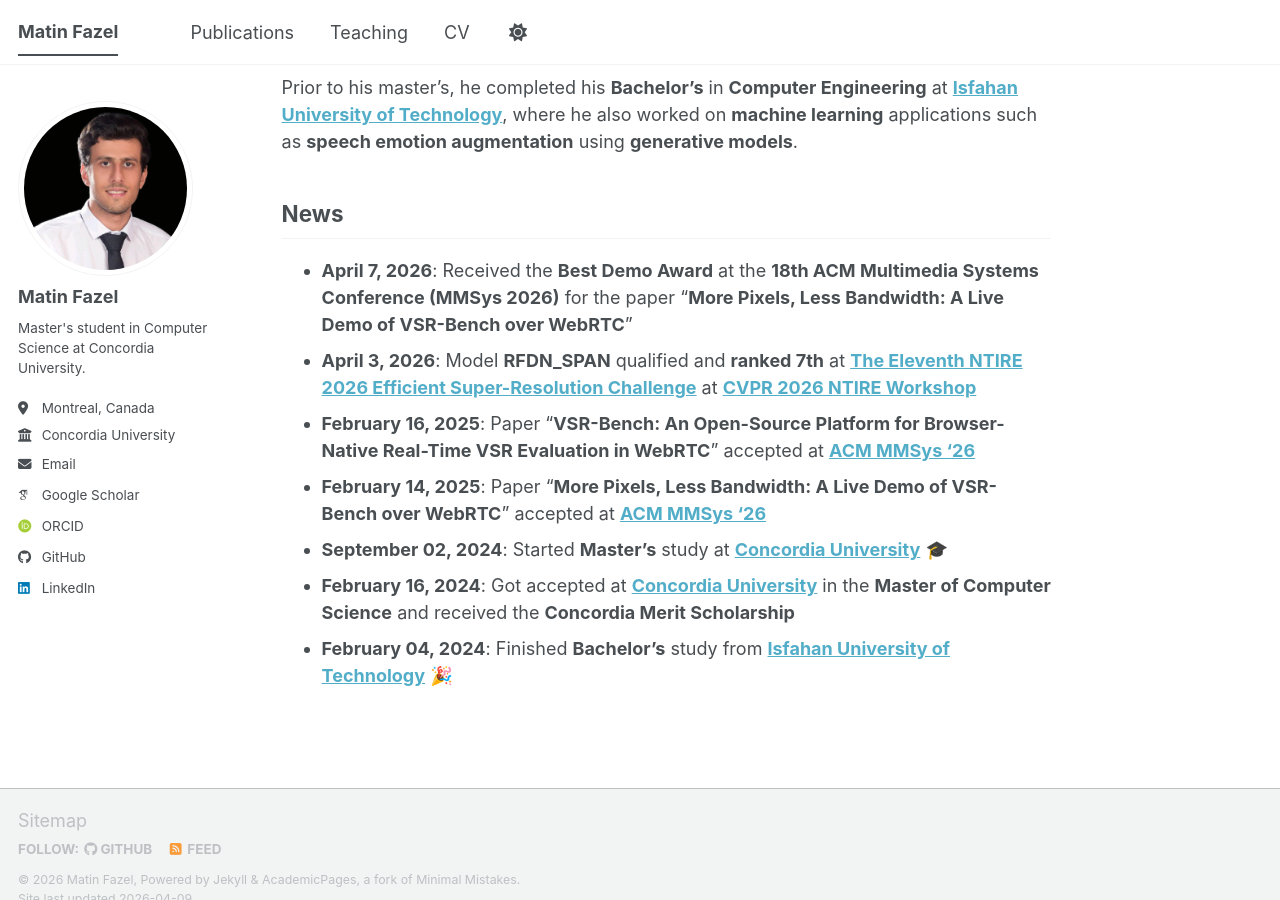
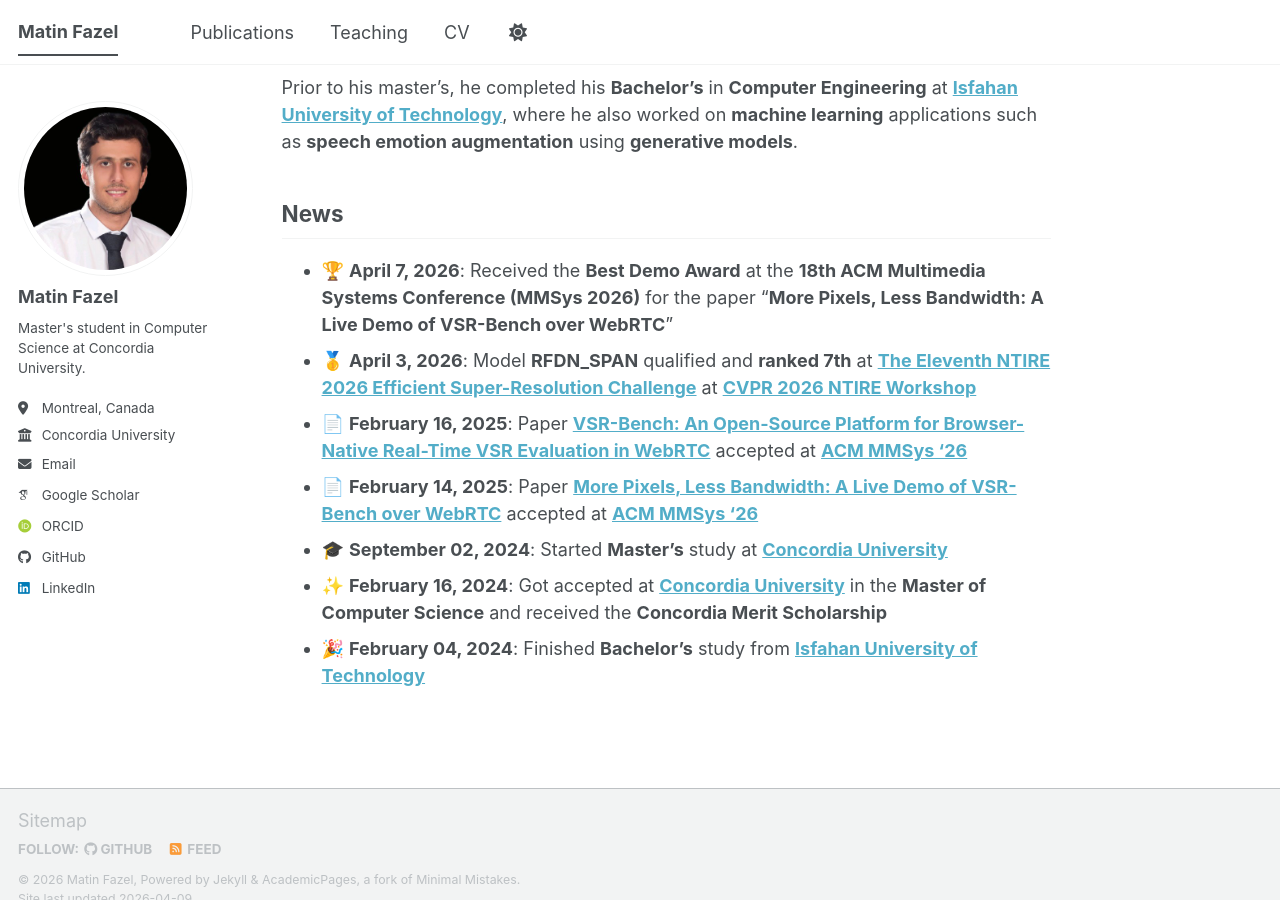
Before and after one commit to matinfazel/matinfazel.github.io, a Jekyll site: the page built from _pages/about.md, in a window 1280 px wide and 900 px high, scrolled down 677 px. Built offline with Jekyll 4.4.1, drawn with Linux system fonts in a browser that asks for light colours; some web fonts are replaced; a script bundle is joined from its source files by our own code; library files that are not in the unit come from our copies; some of the changed lines change nothing that is shown.

Commit message:
Publication

```diff
--- a/_pages/about.md
+++ b/_pages/about.md
@@ -20,10 +20,10 @@
 ## News
 
 <!-- - **April 5, 20262026**: Efficient model **ABPN_Plus** qualified at **4K Quantized Image Super-Resolution Challenge** at [**Mobile AI Workshop @ CVPR 2026**](https://www.codabench.org/competitions/14062/) -->
-- **April 7, 2026**: Received the **Best Demo Award** at the **18th ACM Multimedia Systems Conference (MMSys 2026)** for the paper "**More Pixels, Less Bandwidth: A Live Demo of VSR-Bench over WebRTC**"
-- **April 3, 2026**: Model **RFDN_SPAN** qualified and **ranked 7th** at [**The Eleventh NTIRE 2026 Efficient Super-Resolution Challenge**](https://arxiv.org/html/2604.03198v1) at [**CVPR 2026 NTIRE Workshop**](https://cvlai.net/ntire/2026/)
-- **February 16, 2025**: Paper "**VSR-Bench: An Open-Source Platform for Browser-Native Real-Time VSR Evaluation in WebRTC**" accepted at [**ACM MMSys '26**](https://2026.acmmmsys.org/)
-- **February 14, 2025**: Paper "**More Pixels, Less Bandwidth: A Live Demo of VSR-Bench over WebRTC**" accepted at [**ACM MMSys '26**](https://2026.acmmmsys.org/)
-- **September 02, 2024**: Started **Master's** study at [**Concordia University**](https://www.concordia.ca/) 🎓
-- **February 16, 2024**: Got accepted at [**Concordia University**](https://www.concordia.ca/) in the **Master of Computer Science** and received the **Concordia Merit Scholarship**
-- **February 04, 2024**: Finished **Bachelor's** study from [**Isfahan University of Technology**](https://iut.ac.ir/en) 🎉
+- 🏆 **April 7, 2026**: Received the **Best Demo Award** at the **18th ACM Multimedia Systems Conference (MMSys 2026)** for the paper "**More Pixels, Less Bandwidth: A Live Demo of VSR-Bench over WebRTC**"
+- 🥇 **April 3, 2026**: Model **RFDN_SPAN** qualified and **ranked 7th** at [**The Eleventh NTIRE 2026 Efficient Super-Resolution Challenge**](https://arxiv.org/html/2604.03198v1) at [**CVPR 2026 NTIRE Workshop**](https://cvlai.net/ntire/2026/)
+- 📄 **February 16, 2025**: Paper [**VSR-Bench: An Open-Source Platform for Browser-Native Real-Time VSR Evaluation in WebRTC**](https://dl.acm.org/doi/10.1145/3793853.3799813) accepted at [**ACM MMSys '26**](https://2026.acmmmsys.org/)
+- 📄 **February 14, 2025**: Paper [**More Pixels, Less Bandwidth: A Live Demo of VSR-Bench over WebRTC**](https://dl.acm.org/doi/10.1145/3793853.3798197) accepted at [**ACM MMSys '26**](https://2026.acmmmsys.org/)
+- 🎓 **September 02, 2024**: Started **Master's** study at [**Concordia University**](https://www.concordia.ca/)
+- ✨ **February 16, 2024**: Got accepted at [**Concordia University**](https://www.concordia.ca/) in the **Master of Computer Science** and received the **Concordia Merit Scholarship**
+- 🎉 **February 04, 2024**: Finished **Bachelor's** study from [**Isfahan University of Technology**](https://iut.ac.ir/en)
```
